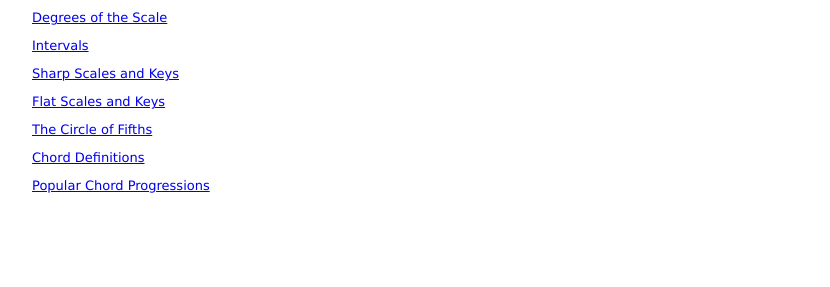
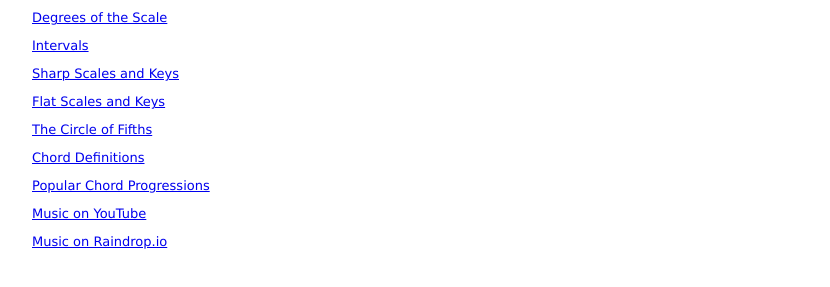
Before and after one commit to bobchm/music-theory-notes, a plain HTML site: page index.html in a window 1280 px wide. Shown: the part 127-414 px from the top of the page, without its empty margins (18-848 px from the left). Drawn offline with Linux system fonts and the light colour scheme.

Commit message:
Added some external links

```diff
--- a/index.html
+++ b/index.html
@@ -33,5 +33,7 @@
         <p class="main-link">
             <a href="chord-progressions.html">Popular Chord Progressions</a>
         </p>
+        <p class="main-link"><a href="https://www.youtube.com/playlist?list=PLfzjvatHXHY7EGwpY0PLthaLxn8IKPSJh">Music on YouTube</a></p>
+        <p class="main-link"><a href=https://app.raindrop.io/my/0/%23music>Music on Raindrop.io</a></p>
     </body>
 </html>
```
